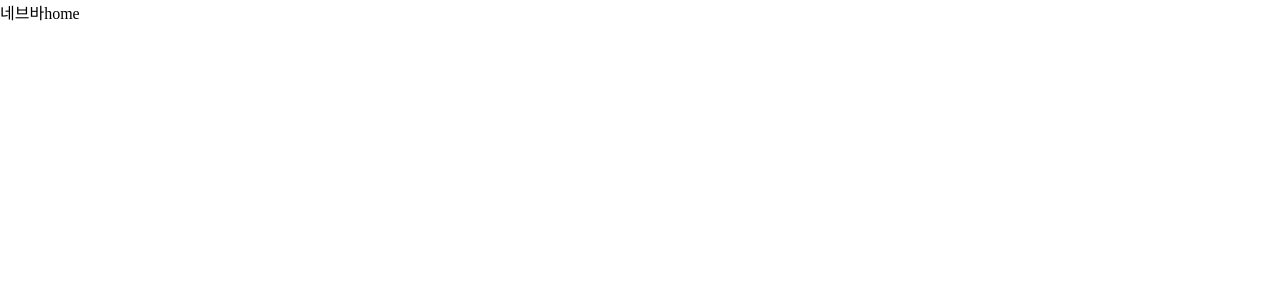
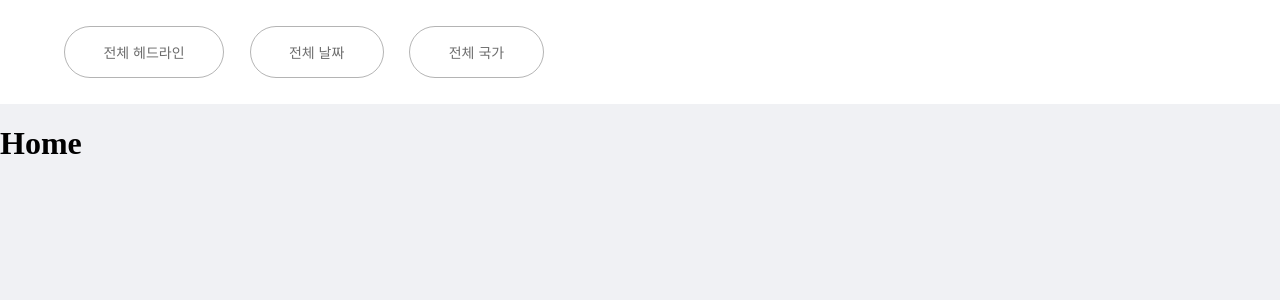
Before and after one commit to gangnamssal/newLetter, a React (Create React App) app in the folder newsletter/: page / in a window 1280 px wide. Shown: the top 300 px of the page. Built offline with nearby package versions, Linux system fonts and the light colour scheme.

Commit message:
[FE] UPDATE : 네비게이션 바 CSS 추가 및 전역 상태 추가

```diff
--- a/newsletter/public/index.html
+++ b/newsletter/public/index.html
@@ -9,12 +9,10 @@
       name="description"
       content="Web site created using create-react-app"
     />
-    <link rel="apple-touch-icon" href="%PUBLIC_URL%/logo192.png" />
     <!--
       manifest.json provides metadata used when your web app is installed on a
       user's mobile device or desktop. See https://developers.google.com/web/fundamentals/web-app-manifest/
     -->
-    <link rel="manifest" href="%PUBLIC_URL%/manifest.json" />
     <!--
       Notice the use of %PUBLIC_URL% in the tags above.
       It will be replaced with the URL of the `public` folder during the build.
--- a/newsletter/src/App.tsx
+++ b/newsletter/src/App.tsx
@@ -10,6 +10,9 @@ const globalStype = css`
     margin: 0;
     padding: 0;
     box-sizing: border-box;
+    background-color: #f0f1f4;
+    width: 100vw;
+    height: 90vh;
   }
 `;
 
--- a/newsletter/src/components/Gnb.tsx
+++ b/newsletter/src/components/Gnb.tsx
@@ -1,9 +1,46 @@
+/** @jsxImportSource @emotion/react */
+import { css } from "@emotion/react";
+
 import { Outlet } from "react-router-dom";
+import gnbStore from "../modules/GnbStore";
+
+const navStyle = css`
+  width: 100vw;
+  height: 13vh;
+  background-color: white;
+  display: flex;
+  align-items: center;
+  button {
+    border: 1px solid #6d6d6d83;
+    background-color: transparent;
+    width: auto;
+    height: 50%;
+    border-radius: 50px;
+    font-size: 0.875rem;
+    color: #6d6d6d;
+    font-weight: 400;
+    padding: 0 3% 0 3%;
+  }
+
+  button:nth-of-type(1) {
+    margin: 0 2% 0 5%;
+  }
+  button:nth-of-type(2) {
+    margin: 0 2% 0 0%;
+  }
+`;
 
 function Gnb() {
+  const { headline, datetime, nation } = gnbStore();
+
   return (
     <>
-    네브바
+      <nav css={navStyle}>
+        <button>전체 헤드라인</button>
+        <button>전체 날짜</button>
+        <button>전체 국가</button>
+      </nav>
+
       <Outlet />
     </>
   );
--- /dev/null
+++ b/newsletter/src/modules/GnbStore.tsx
@@ -0,0 +1,27 @@
+import { create } from "zustand";
+
+interface GnbStoreType {
+  headline: string;
+  setHeadline: (headline: string) => void;
+  datetime: string;
+  setDatetime: (datetime: string) => void;
+  nation: (string | null)[];
+  setNation: (nation: string[]) => void;
+}
+
+const gnbStore = create<GnbStoreType>((set) => ({
+  headline: "",
+  setHeadline: (headline) => {
+    set((state) => ({ ...state, headline }));
+  },
+  datetime: "",
+  setDatetime: (datetime) => {
+    set((state) => ({ ...state, datetime }));
+  },
+  nation: [],
+  setNation: (nation) => {
+    set((state) => ({ ...state, nation }));
+  },
+}));
+
+export default gnbStore;
--- a/newsletter/src/routers/HomeScreen.tsx
+++ b/newsletter/src/routers/HomeScreen.tsx
@@ -1,5 +1,9 @@
 function HomeScreen() {
-  return <>home</>;
+  return (
+    <>
+      <h1>Home</h1>
+    </>
+  );
 }
 
 export default HomeScreen;
```
Also changed, not shown: newsletter/public/manifest.json, 1 other file (tests, documents, lock files or other folders).
